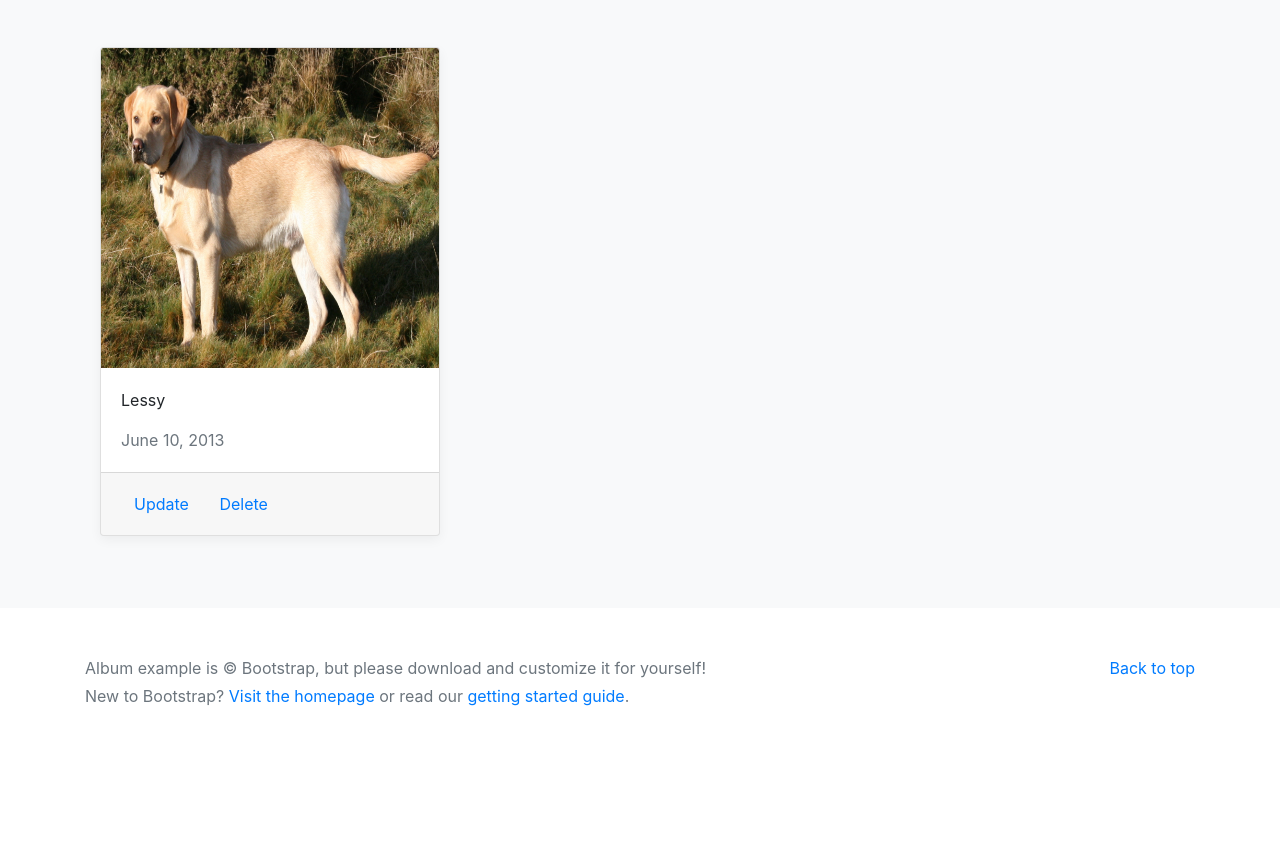
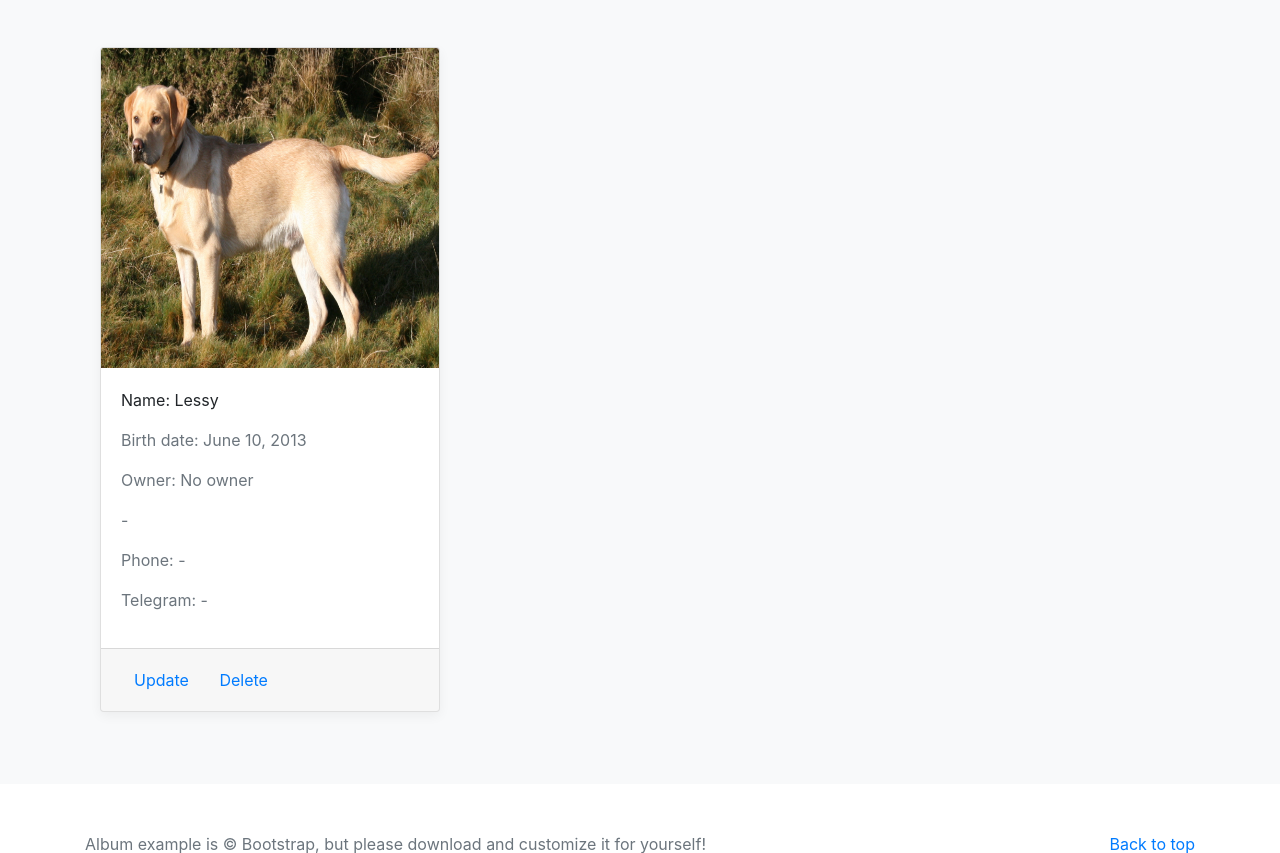
Before and after one commit to khomyakov362/a_django_project, a Django app: page /dogs/detail/1/ in a window 1280 px wide. Shown: the part 353-1206 px from the top of the page. Before the commit the page ends 1059 px from the top, so only its background shows below. Run offline with Django 5.2, Linux system fonts and the light colour scheme; data comes from the database, SQL or seed files in the repository; some libraries are stand-ins or nearby versions.

Commit message:
Changed details.html to accomodate owner

```diff
--- a/dogs/admin.py
+++ b/dogs/admin.py
@@ -9,6 +9,6 @@ class BreedAdmin(admin.ModelAdmin):
 
 @admin.register(Dog)
 class DogAdmin(admin.ModelAdmin):
-    list_display = ('name', 'breed')
+    list_display = ('name', 'breed', 'owner')
     list_filter = ('breed',)
     ordering = ('name',)
--- a/dogs/templates/dogs/detail.html
+++ b/dogs/templates/dogs/detail.html
@@ -6,8 +6,12 @@
     <div class="card mb-4 box-shadow">
         <img class="card-img-top" src="{{ object.photo|dogs_media }}" width="300" height="320" alt="Card image cap">
         <div class="card-body">
-            <p class="card-text">{{ object.name|title }}</p>
-            <span class="text-muted">{{ object.birth_date|default:"-" }}</span>
+            <p class="card-text">Name: {{ object.name|title }}</p>
+            <p class="text-muted">Birth date: {{ object.birth_date|default:"-" }}</p>
+            <p class="text-muted">Owner: {{ object.owner|default:"No owner" }}</p>
+            <p class="text-muted">{{ object.owner.first_name|default:"-" }}</p>
+            <p class="text-muted">Phone: {{ object.owner.phone|default:"-" }}</p>
+            <p class="text-muted">Telegram: {{ object.owner.telegram|default:"-" }}</p>
         </div>
         <div class="card-footer">
             <a class="btn btn-link" href="{% url 'dogs:dog_update' object.pk %}">Update</a>
--- a/users/forms.py
+++ b/users/forms.py
@@ -26,7 +26,7 @@ class UserRegisterForm(StyleFormMixin, forms.ModelForm):
             raise forms.ValidationError('The passwords do not match.', code='invalid')
         return cd['password']
 
-class UserLoginForm(forms.Form):
+class UserLoginForm(StyleFormMixin,forms.Form):
     email = forms.EmailField()
     password = forms.CharField(label='Password', widget=forms.PasswordInput)
 
```
